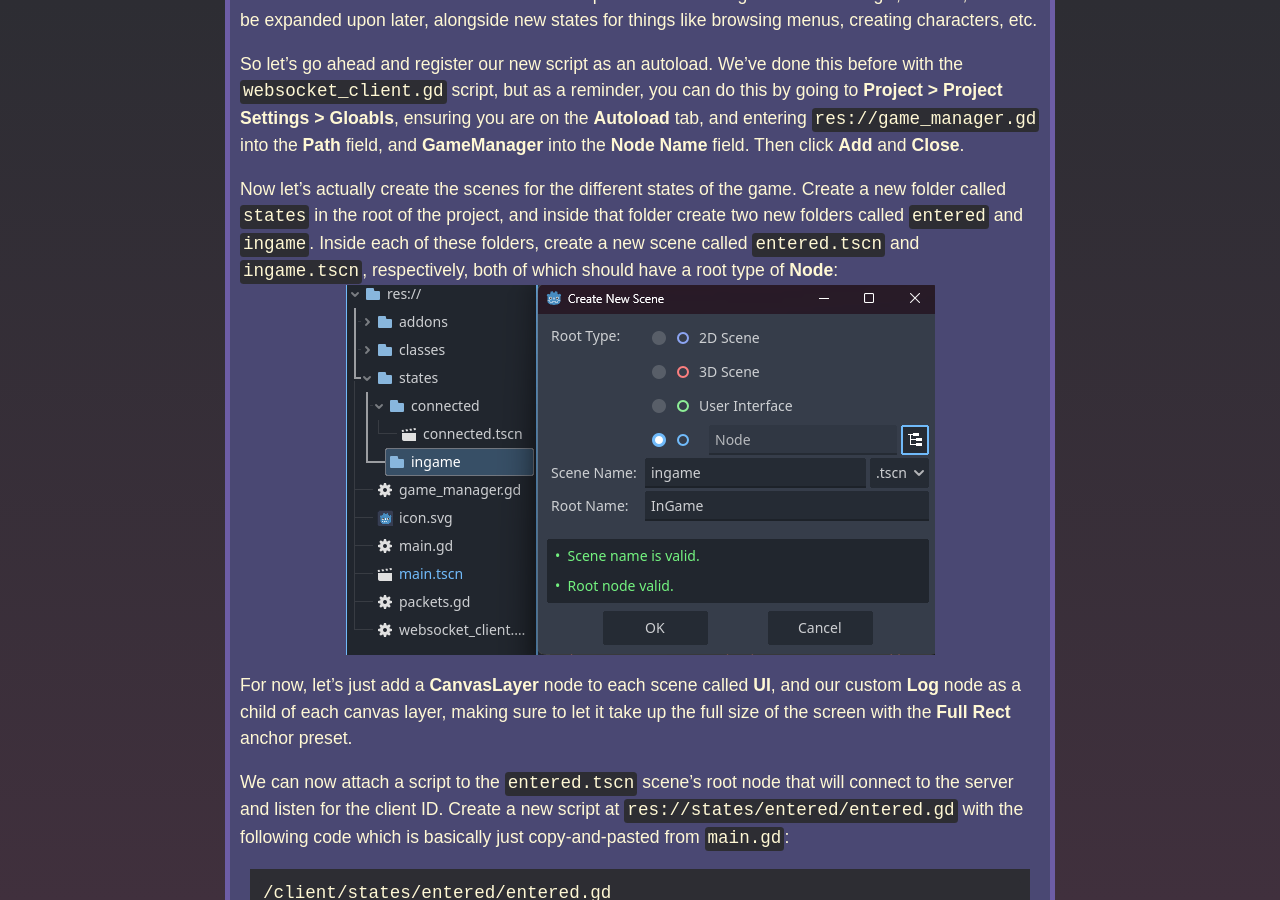
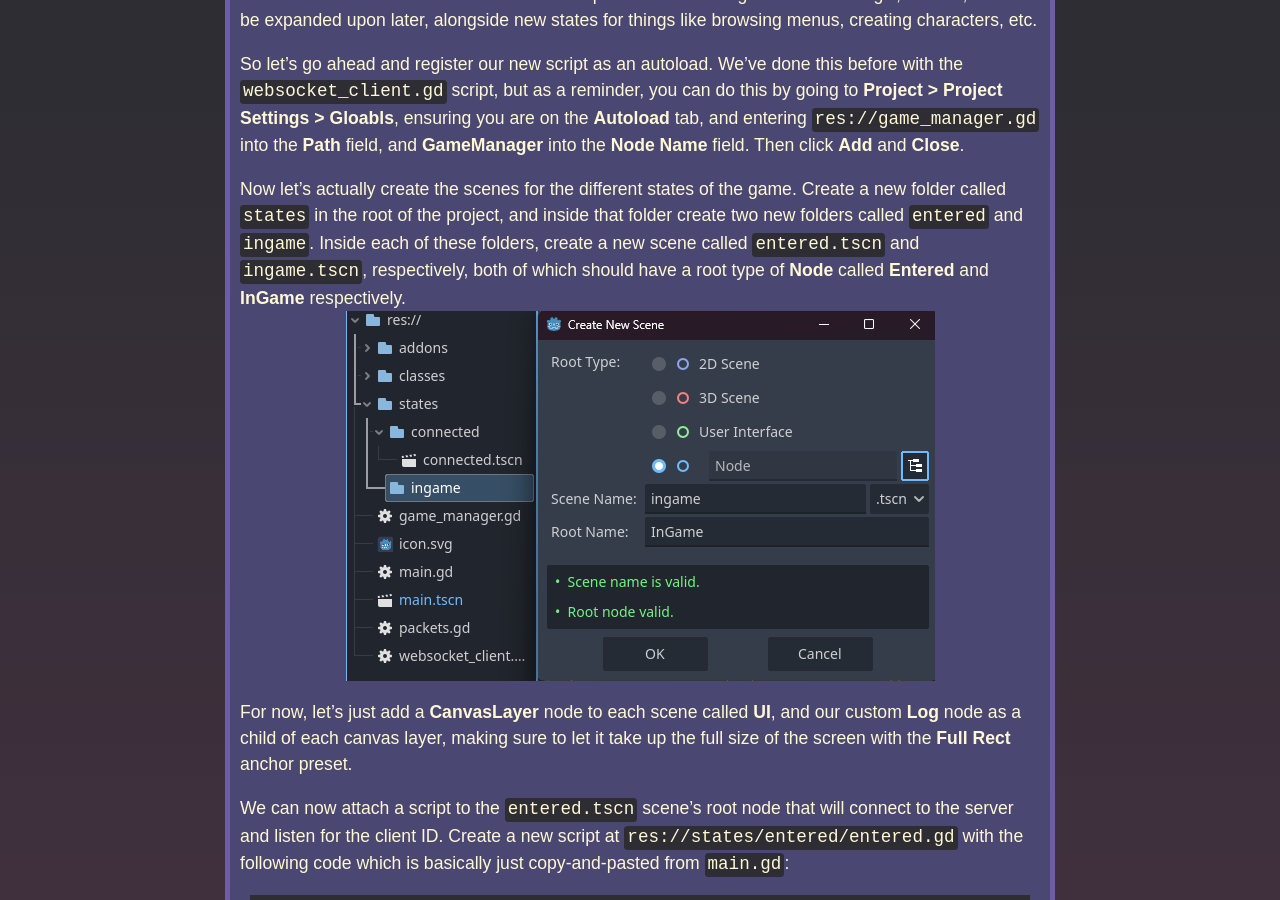
Before and after one commit to tristanbatchler/tbat.me, a Jekyll site: the page built from _posts/2024-11-10-godot-golang-mmo-part-4.md, in a window 1280 px wide and 900 px high, scrolled down 8100 px. Built offline with Jekyll 4.4.1, drawn with Linux system fonts in a browser that asks for light colours; some web fonts are replaced.

Commit message:
Update 2024-11-10-godot-golang-mmo-part-4.md

```diff
--- a/_posts/2024-11-10-godot-golang-mmo-part-4.md
+++ b/_posts/2024-11-10-godot-golang-mmo-part-4.md
@@ -294,7 +294,7 @@ By the way, the **Entered** state will be the initial state of the game, and wil
 
 So let's go ahead and register our new script as an autoload. We've done this before with the `websocket_client.gd` script, but as a reminder, you can do this by going to **Project > Project Settings > Gloabls**, ensuring you are on the **Autoload** tab, and entering `res://game_manager.gd` into the **Path** field, and **GameManager** into the **Node Name** field. Then click **Add** and **Close**.
 
-Now let's actually create the scenes for the different states of the game. Create a new folder called `states` in the root of the project, and inside that folder create two new folders called `entered` and `ingame`. Inside each of these folders, create a new scene called `entered.tscn` and `ingame.tscn`, respectively, both of which should have a root type of **Node**:
+Now let's actually create the scenes for the different states of the game. Create a new folder called `states` in the root of the project, and inside that folder create two new folders called `entered` and `ingame`. Inside each of these folders, create a new scene called `entered.tscn` and `ingame.tscn`, respectively, both of which should have a root type of **Node** called **Entered** and **InGame** respectively.
 ![Godot scene tree](/assets/css/images/posts/2024/11/10/godot_states.png)
 
 For now, let's just add a **CanvasLayer** node to each scene called **UI**, and our custom **Log** node as a child of each canvas layer, making sure to let it take up the full size of the screen with the **Full Rect** anchor preset.
```
